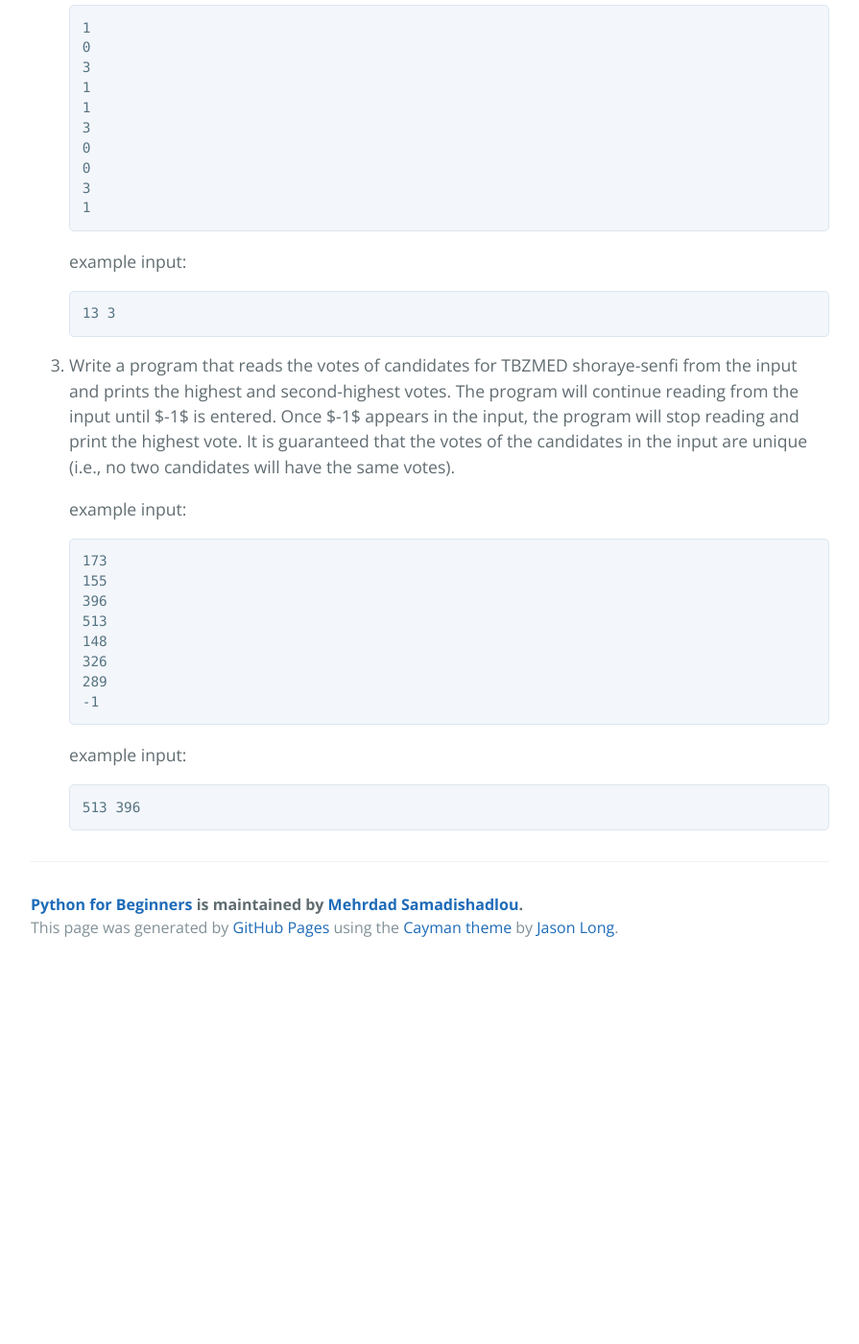
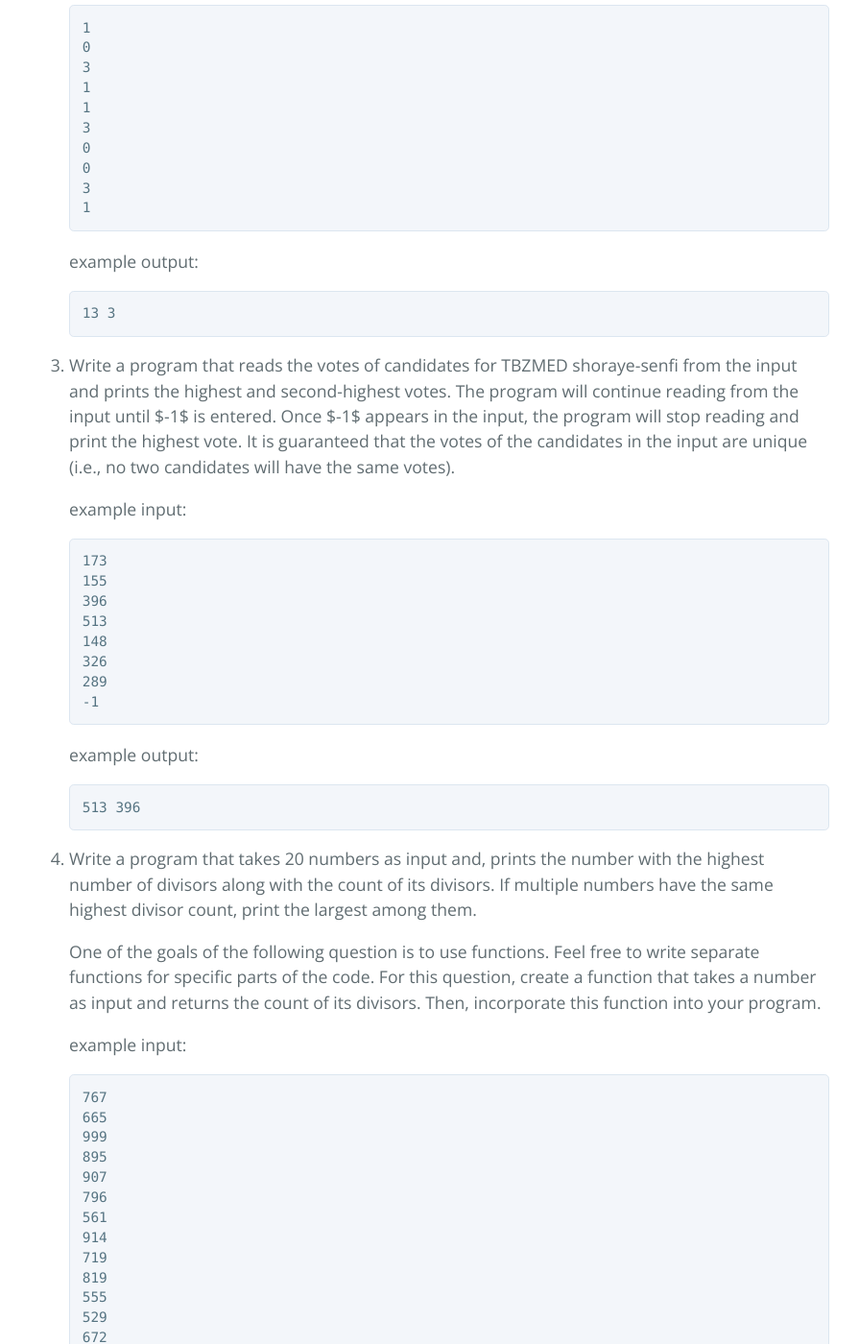
Before and after one commit to MehrdadSamadishadlou/Python_for_Beginners, a Jekyll site: the page built from nexercises.md, in a window 1280 px wide and 1400 px high, scrolled down 4810 px. Shown: the whole window at 96% size, without its empty margins (192-1087 px from the left). Built offline with Jekyll 4.4.1, drawn with Linux system fonts in a browser that asks for light colours; before the commit the page ends 5820 px from its top, so only the background shows below that; some of the changed text lies outside the part shown.

Commit message:
Update nexercises.md

````diff
--- a/nexercises.md
+++ b/nexercises.md
@@ -172,7 +172,7 @@ filename: nexercises
    1
    ```
 
-   example input:
+   example output:
    ```
    13 3
    ```
@@ -193,7 +193,40 @@ filename: nexercises
    -1
    ```
 
-   example input:
+   example output:
    ```
    513 396
    ```
+
+4. Write a program that takes 20 numbers as input and, prints the number with the highest number of divisors along with the count of its divisors. If multiple numbers have the same highest divisor count, print the largest among them.
+
+   One of the goals of the following question is to use functions. Feel free to write separate functions for specific parts of the code. For this question, create a function that takes a number as input and returns the count of its divisors. Then, incorporate this function into your program.
+
+   example input:
+   ```
+   767
+   665
+   999
+   895
+   907
+   796
+   561
+   914
+   719
+   819
+   555
+   529
+   672
+   933
+   882
+   869
+   801
+   660
+   879
+   985
+   ```
+
+   example output:
+   ```
+   672 24
+   ```
````
